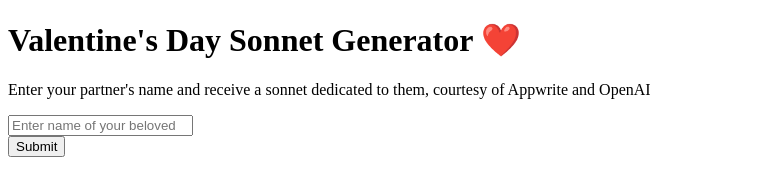
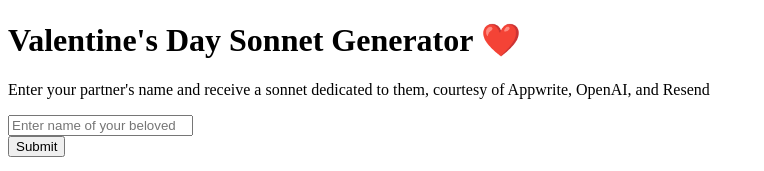
Before and after one commit to adityaoberai/valentine-sonnet, a SvelteKit app: page / in a window 1280 px wide. Shown: the top 171 px of the page, without its empty margins (0-764 px from the left). Built offline with nearby package versions, Linux system fonts and the light colour scheme; no server answers.

Commit message:
update landing page

```diff
--- a/src/routes/+page.svelte
+++ b/src/routes/+page.svelte
@@ -61,7 +61,7 @@
             sending = false;
             setTimeout(() => {
                 sendingMessage = 'Send Sonnet';
-            }, 3000);
+            }, 2000);
         }
     }
 </script>
@@ -73,7 +73,7 @@
             <h1 class="heading-level-1">Valentine's Day Sonnet Generator ❤️</h1>
         </div>
         <p class="body-text-1 u-normal u-margin-block-start-8 body-text-container">
-            Enter your partner's name and receive a sonnet dedicated to them, courtesy of Appwrite and OpenAI
+            Enter your partner's name and receive a sonnet dedicated to them, courtesy of Appwrite, OpenAI, and Resend
         </p>
         </div>
     </div>
```
